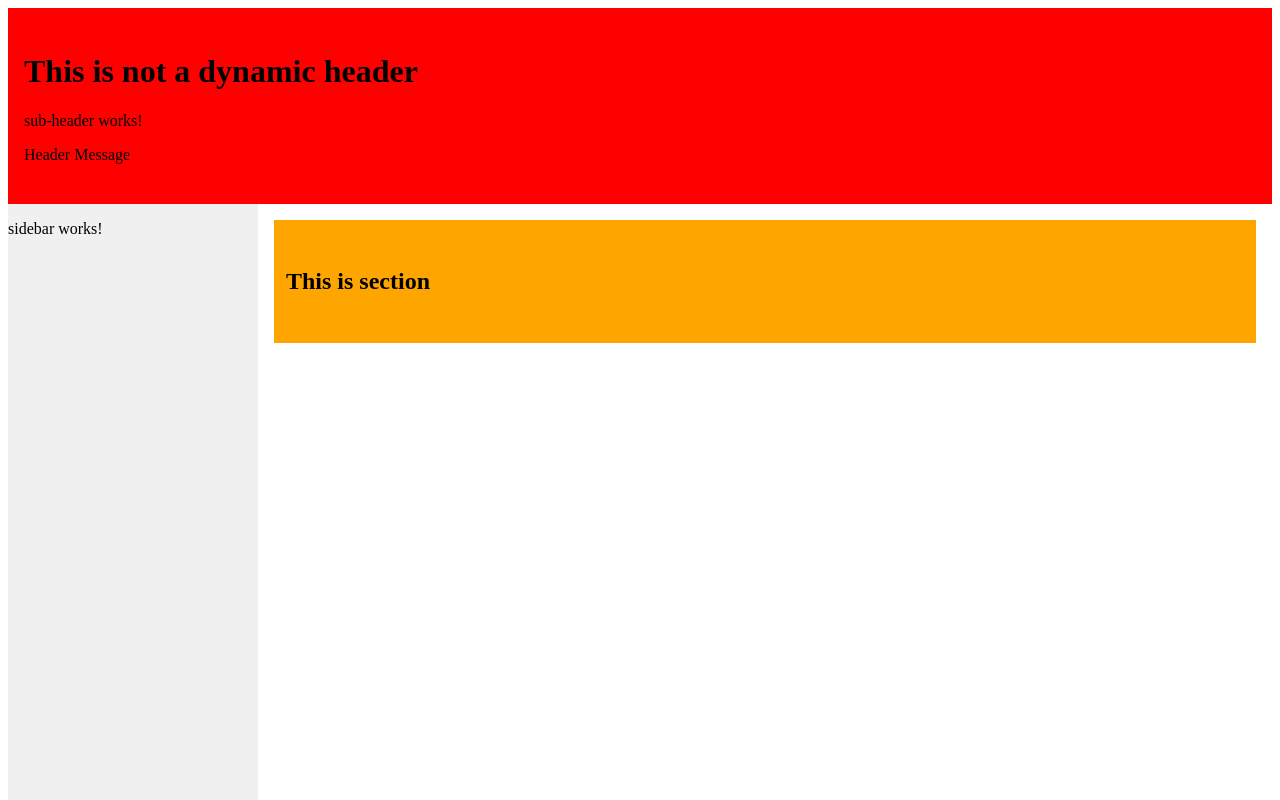
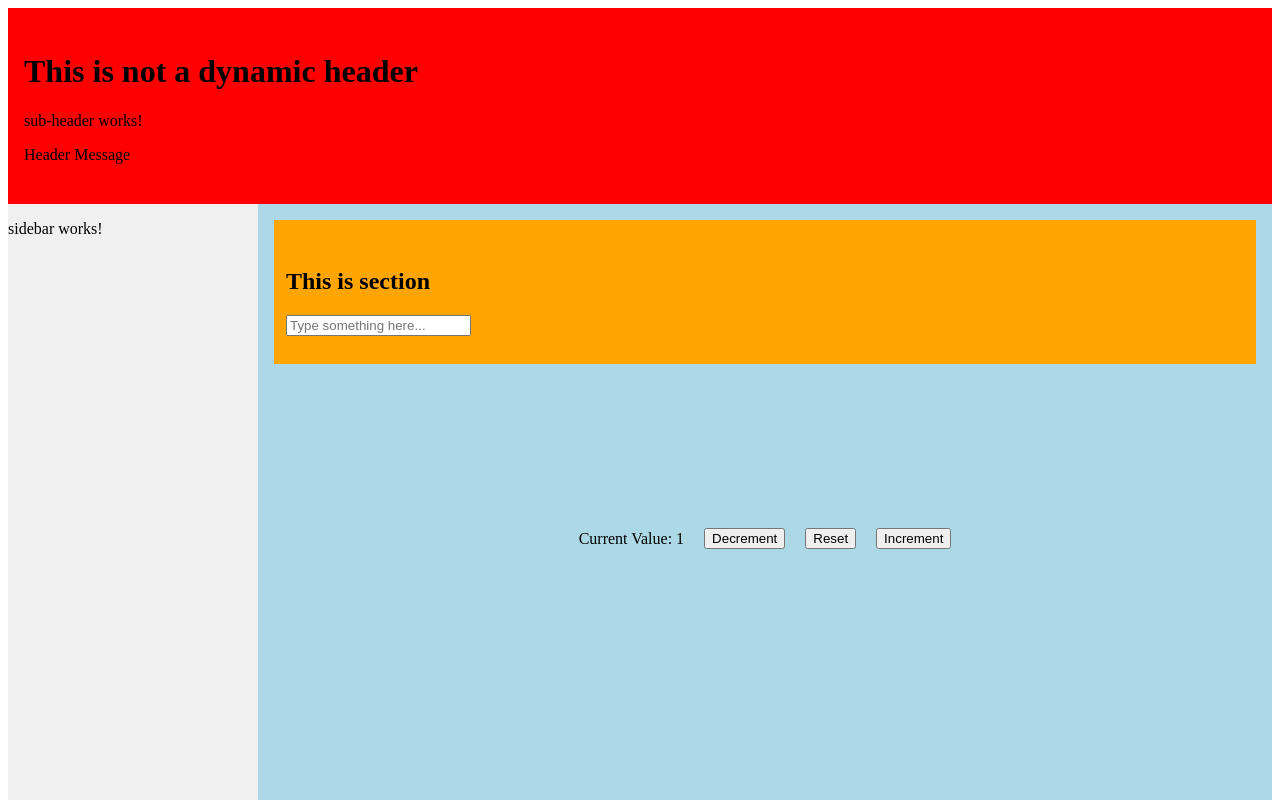
Before and after one commit to Anukeerth-ek/Learning-Repo, an Angular app in the folder Angular/angular-learning/: page / in a window 1280 px wide. Shown: the top 800 px of the page. Built offline with nearby package versions, Linux system fonts and the light colour scheme.

Commit message:
Learn: how to pass data to child component

```diff
--- a/Angular/angular-learning/src/app/app.component.css
+++ b/Angular/angular-learning/src/app/app.component.css
@@ -12,7 +12,7 @@
 .main-content {
   flex: 1;
   padding: 1rem;
-  background-color: #ffffff;
+  background-color: lightblue;
   color: black;
 }
 
--- /dev/null
+++ b/Angular/angular-learning/src/app/components/counter/counter.component.css
@@ -0,0 +1,7 @@
+.flex-parent {
+    display: flex;
+    align-items: center;
+    justify-content: center;
+    margin-top: 150px;
+    gap: 20px;
+}
--- /dev/null
+++ b/Angular/angular-learning/src/app/components/counter/counter.component.html
@@ -0,0 +1,6 @@
+<div class="flex-parent">
+    <p>Current Value: {{counterValue()}}</p>
+  <div><button (click)="decrementValue()">Decrement</button></div>
+  <div><button (click)="resetValue()">Reset</button></div>
+  <div><button (click)="incrementValue()">Increment</button></div>
+</div>
--- /dev/null
+++ b/Angular/angular-learning/src/app/components/counter/counter.component.ts
@@ -0,0 +1,22 @@
+import { Component, signal } from '@angular/core';
+
+@Component({
+  selector: 'app-counter',
+  imports: [],
+  templateUrl: './counter.component.html',
+  styleUrl: './counter.component.css',
+})
+export class CounterComponent {
+  counterValue = signal(1);
+  decrementValue = () => {
+    this.counterValue.update((value) => value - 1);
+  };
+  resetValue = () => {
+    console.log('Reset clicked');
+    this.counterValue.set(0);
+  };
+  incrementValue = () => {
+    console.log('Increment clicked');
+    this.counterValue.update((value) => value + 1);
+  };
+}
--- a/Angular/angular-learning/src/app/components/sections/sections.component.html
+++ b/Angular/angular-learning/src/app/components/sections/sections.component.html
@@ -1,3 +1,11 @@
-<section class="section-class">
+<div>
+  <section class="section-class">
     <h1>This is section</h1>
-</section>
+    <input
+      type="text"
+      placeholder="Type something here..."
+      (keyup)="keyUpHandler($event)"
+    />
+  </section>
+  <app-counter />
+</div>
--- a/Angular/angular-learning/src/app/components/sections/sections.component.ts
+++ b/Angular/angular-learning/src/app/components/sections/sections.component.ts
@@ -1,12 +1,15 @@
 import { Component } from '@angular/core';
+import { CounterComponent } from '../counter/counter.component';
 
 @Component({
   selector: 'app-sections',
-  imports: [],
+  imports: [CounterComponent],
   templateUrl: './sections.component.html',
   styleUrl: './sections.component.css',
 
 })
 export class SectionsComponent {
-
+  keyUpHandler(event: KeyboardEvent) {
+    console.log(`User has typed something ${event.isTrusted}`)
+  }
 }
```
Also changed, not shown: 1 other file (tests, documents, lock files or other folders).
